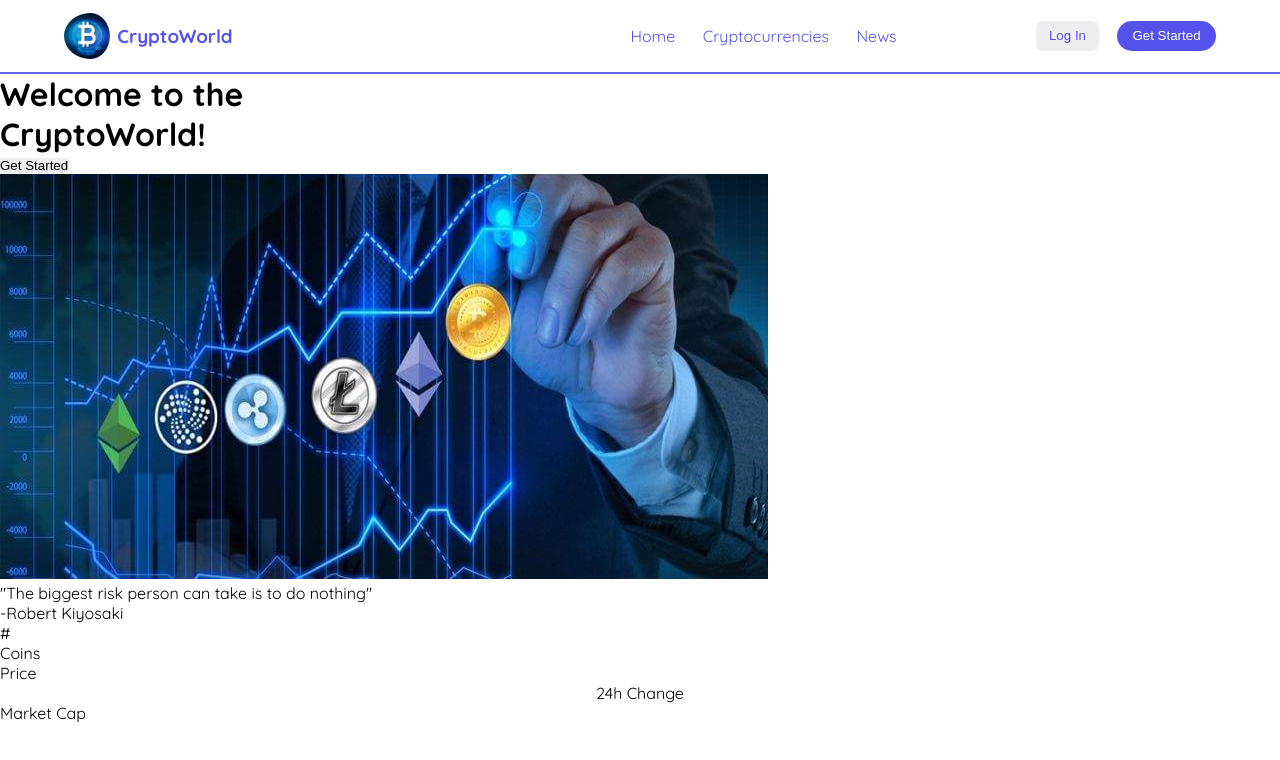
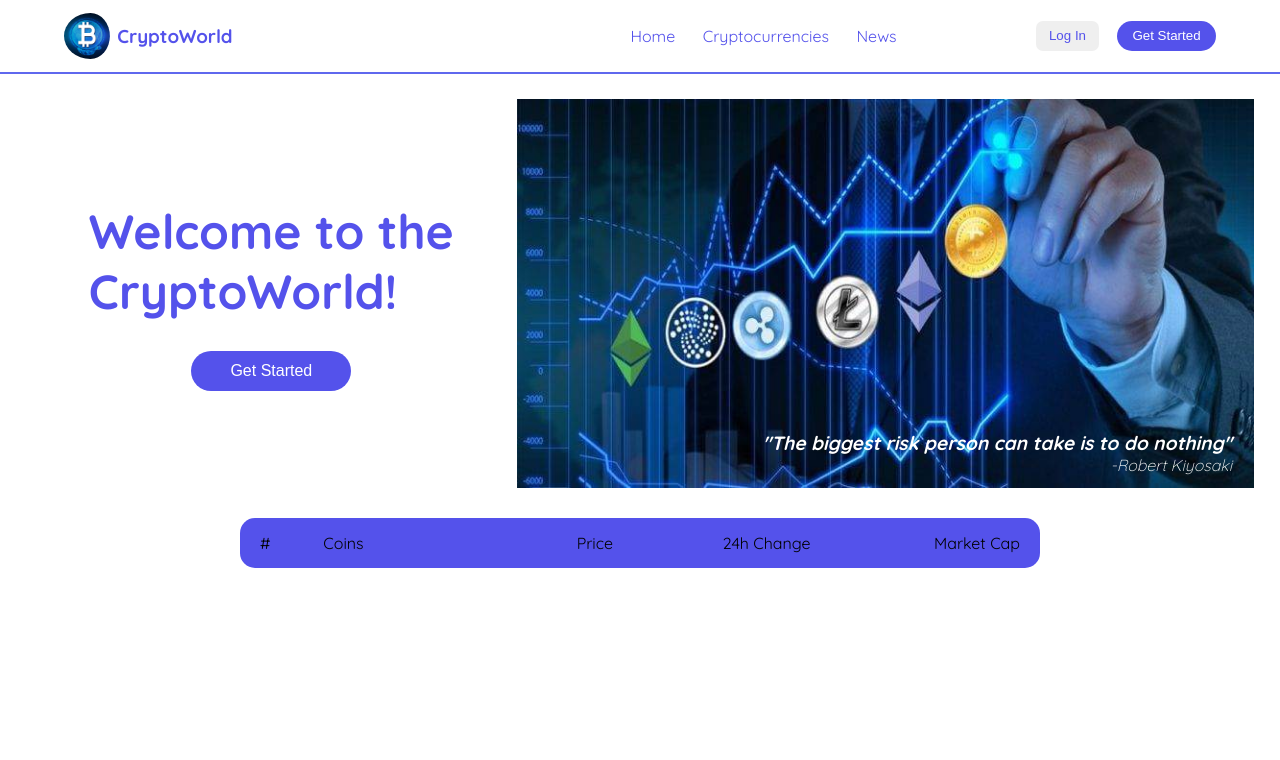
Before and after one commit to Marija-FrontEndDev/Crypto-Website-Project, a React (Vite) app: page / in a window 1280 px wide. Shown: the top 760 px of the page. Built offline with nearby package versions, Linux system fonts and the light colour scheme.

Commit message:
Finish CSS for HomePage

```diff
--- a/src/styles/Home.scss
+++ b/src/styles/Home.scss
@@ -0,0 +1,81 @@
+
+
+.welcome-page {
+    display: flex;
+    padding: 1%;
+    margin: 1%;
+}
+
+
+.left-side {
+    width: 40%;
+    display: flex;
+    flex-direction: column;
+    align-items: center;
+    justify-content: center;
+
+
+    h1 {
+        margin-bottom: 30px;
+        font-size: 3rem;
+        color: hsl(241, 79%, 62%);
+    }
+
+   button {
+        width: 160px;
+        height: 40px;
+        border-radius: 20px;
+        background-color: hsl(241, 79%, 62%);
+        color: white;
+        font-size: 1rem;
+        border: none;
+
+    }
+}
+
+.right-side {
+    width: 60%;
+    position: relative;
+
+    img {
+        width: 100%;
+        height: auto;
+    }
+
+    p {
+        position: absolute;
+        bottom: 30px;
+        right: 15px;
+        color: white;
+        font-size: 1.2rem;
+        font-style: italic;
+        font-weight: 800;
+        padding: 1%;
+
+    }
+    .writer {
+        bottom: 10px;
+        font-size: 1rem;
+        font-weight: 300;
+    }
+}
+
+.crypto-table {
+   max-width: 800px;
+   margin: auto;
+   background:hsl(241, 79%, 62%);
+   border-radius: 15px;
+}
+
+.table-layout {
+    display: grid;
+    grid-template-columns: 0.5fr 2fr 1fr 1fr 1.5fr;
+    padding: 15px 20px;
+    align-items: center;
+
+    .market-cap {
+        text-align: right;
+    }
+
+
+}
```
